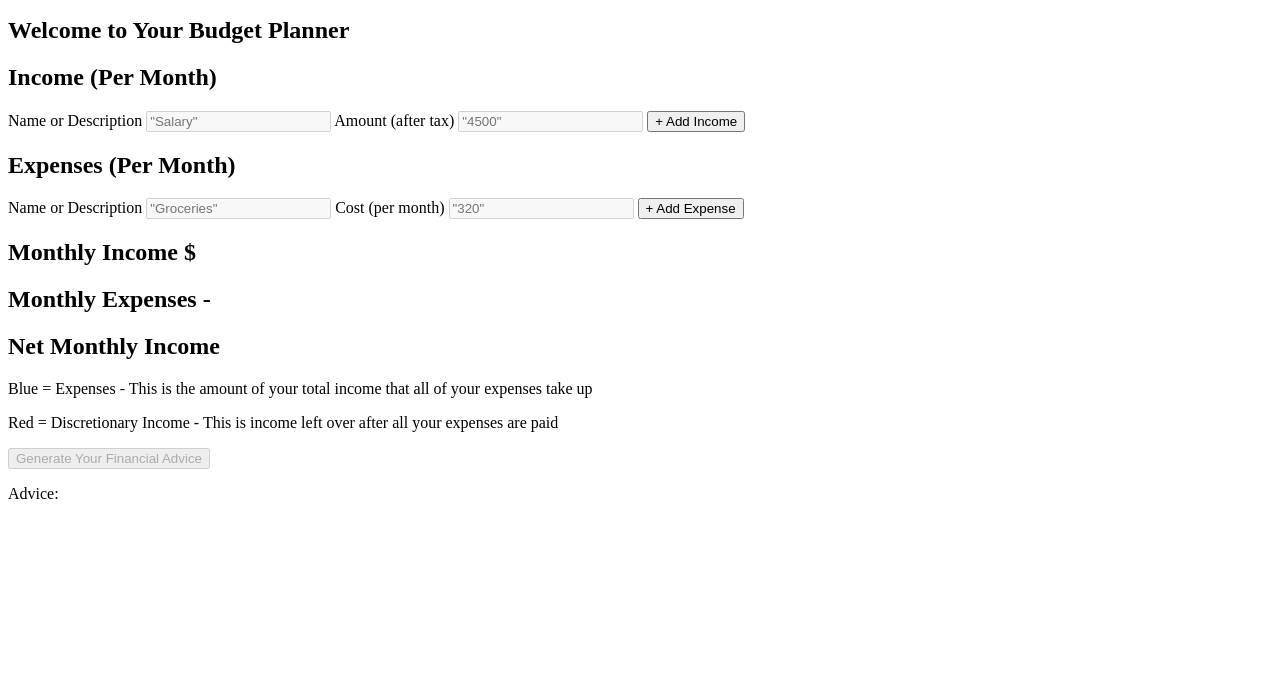
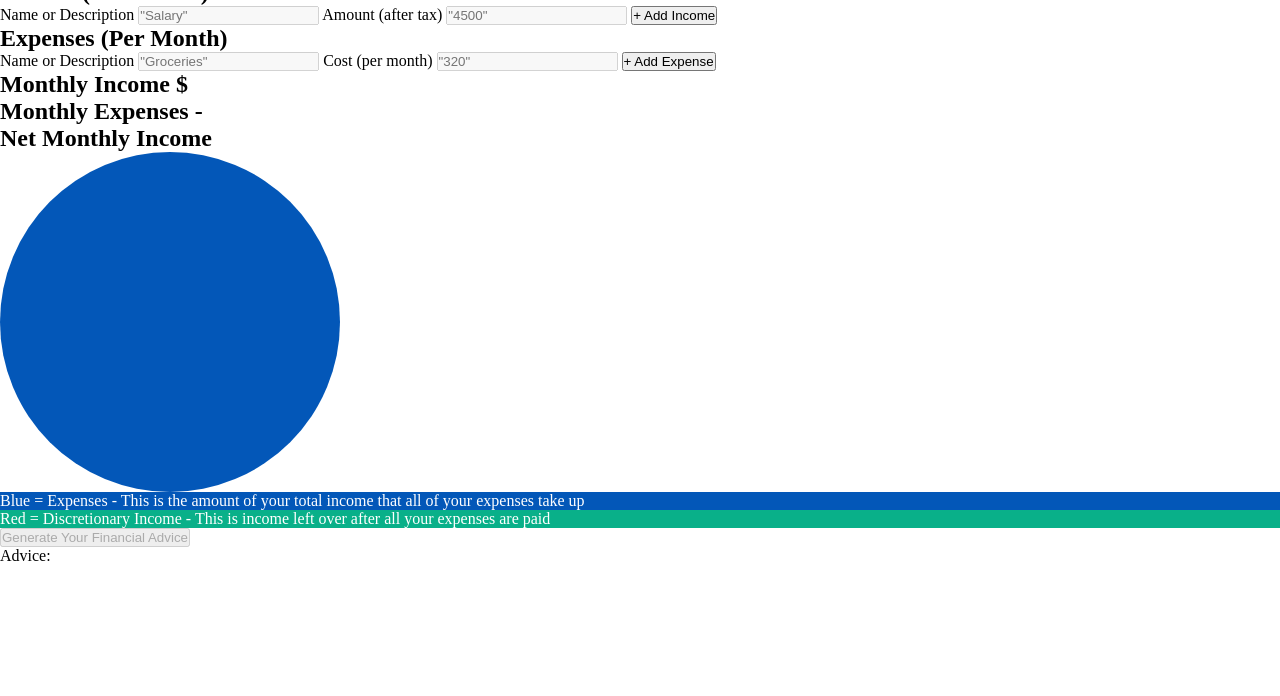
Before and after one commit to mads-byte/Budget-Tracker, a website: page index.html in a window 1280 px wide. Shown: the part 104-800 px from the top of the page. Drawn offline with Linux system fonts and the light colour scheme.

Commit message:
added sass variables and change pie chart colors

```diff
--- a/index.html
+++ b/index.html
@@ -5,7 +5,7 @@
     <meta charset="UTF-8">
     <meta name="viewport" content="width=device-width, initial-scale=1.0">
     <title>Document</title>
-    <link rel="stylesheet/scss" href="style.css">
+    <link rel="stylesheet" href="style.css">
 </head>
 
 <body>
--- a/index.js
+++ b/index.js
@@ -156,7 +156,7 @@ class BudgetSummary extends BudgetExpenses { ////this will be used to instantiat
         console.log(finalExpensePercent);
         console.log(finalNetPercent);
         //template literal that dynamically updates the blue section of the pie chart to reflect expense percentage.
-        let pieChartString = `conic-gradient(blue 0%, blue ${finalExpensePercent}%, red 0%, red 0%)`;
+        let pieChartString = `conic-gradient(rgb(3, 87, 184) 0%, rgb(3, 87, 184) ${finalExpensePercent}%, rgb(9, 176, 137) 0%, rgb(9, 176, 137) 0%)`;
         pieChart.style.background = pieChartString; //sets pie chart styles to the above template literal
     };
     /*summaryMessage handles logic to decide which summary message to display based on user's financial situation*/
@@ -217,6 +217,7 @@ appendIncomeBtn.addEventListener("click", () => {
         appendIncomeBtn.disabled = true;
     };
     yourBudgetSummary.updateNetIncome();
+    advice.textContent = "";
 });
 
 appendExpenseBtn.addEventListener("click", () => {
@@ -235,5 +236,6 @@ appendExpenseBtn.addEventListener("click", () => {
 adviceBtn.addEventListener("click", () => {
     if (incomeTotal > 0) { //only alows button to function if the user has income
         yourBudgetSummary.summaryMessage();
-    }
+    };
+    advice.textContent = "";
 });
--- /dev/null
+++ b/package.json
@@ -0,0 +1,5 @@
+{
+  "dependencies": {
+    "sass": "^1.90.0"
+  }
+}
--- a/style.scss
+++ b/style.scss
@@ -1,4 +1,6 @@
-@import "style.css";
+$primary-color: rgb(9, 176, 137);
+$expense-color: rgb(3, 87, 184);
+
 
 * {
     margin: 0;
@@ -23,15 +25,15 @@ input::-webkit-inner-spin-button {
     width: 340px;
     height: 340px;
     border-radius: 50%;
-    background: conic-gradient(blue 0%, blue 100%, red 0%, red 0%);
+    background: conic-gradient($expense-color 0%, $expense-color 100%, $primary-color 0%, $primary-color 0%);
 }
 
 #incomeKey {
     color: white;
-    background-color: red;
+    background-color: $primary-color;
 }
 
 #expenseKey {
     color: white;
-    background-color: blue;
+    background-color: $expense-color;
 }
```
Also changed, not shown: style.css, 2 other files.
